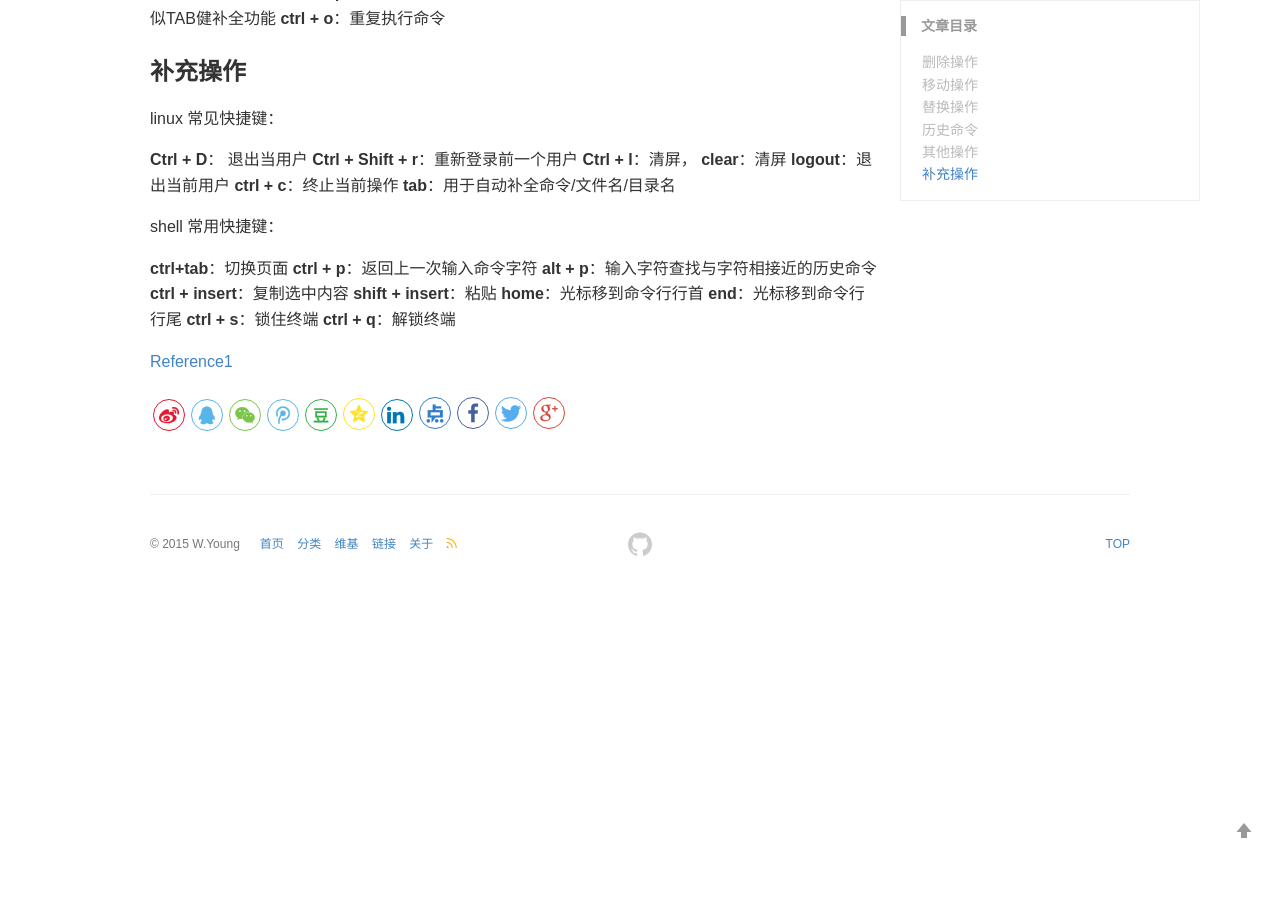
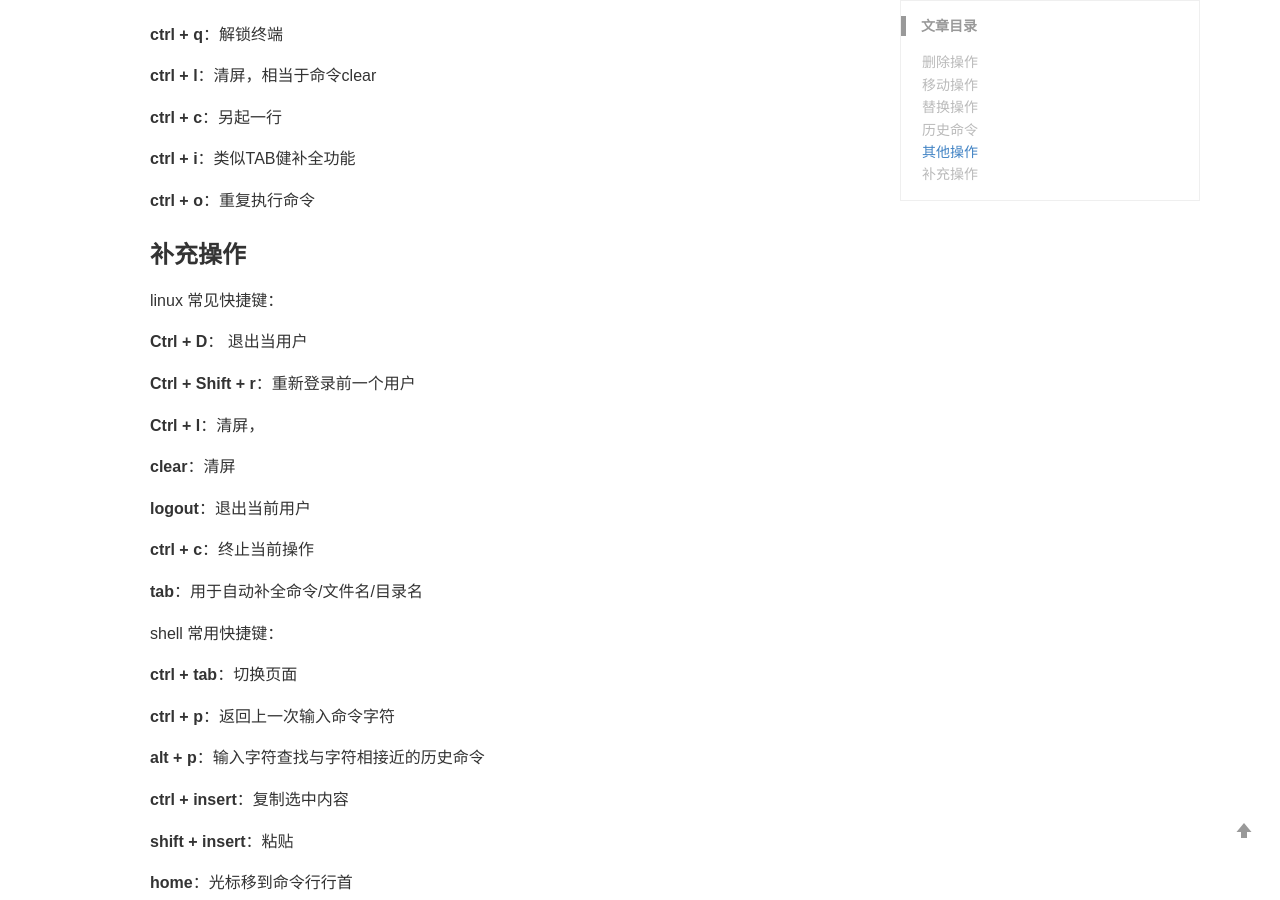
Before and after one commit to youngwanjin/youngwanjin.github.io, a Jekyll site: the page built from _wiki/xshell-common.md, in a window 1280 px wide and 900 px high, scrolled down 1538 px. Built offline with Jekyll 4.4.1, drawn with Linux system fonts in a browser that asks for light colours; comment, search, counter and statistics services are not loaded; before the commit the page ends 2131 px from its top, so only the background shows below that.

Commit message:
modify bolg

```diff
--- a/_wiki/xshell-common.md
+++ b/_wiki/xshell-common.md
@@ -75,10 +75,15 @@ keywords: xshell
 ### 其他操作
 
 **ctrl + s**：锁住终端
+
 **ctrl + q**：解锁终端
+
 **ctrl + l**：清屏，相当于命令clear
+
 **ctrl + c**：另起一行
+
 **ctrl + i**：类似TAB健补全功能
+
 **ctrl + o**：重复执行命令
 
 
@@ -88,24 +93,34 @@ keywords: xshell
 linux 常见快捷键：
 
 **Ctrl + D**： 退出当用户
+
 **Ctrl + Shift + r**：重新登录前一个用户
+
 **Ctrl + l**：清屏，
+
 **clear**：清屏
+
 **logout**：退出当前用户
+
 **ctrl + c**：终止当前操作
+
 **tab**：用于自动补全命令/文件名/目录名
 
 shell 常用快捷键：
 
-**ctrl+tab**：切换页面
+**ctrl + tab**：切换页面
+
 **ctrl + p**：返回上一次输入命令字符
+
 **alt + p**：输入字符查找与字符相接近的历史命令
+
 **ctrl + insert**：复制选中内容
+
 **shift + insert**：粘贴
+
 **home**：光标移到命令行行首
+
 **end**：光标移到命令行行尾
-**ctrl + s**：锁住终端
-**ctrl + q**：解锁终端
 
 
 
```
